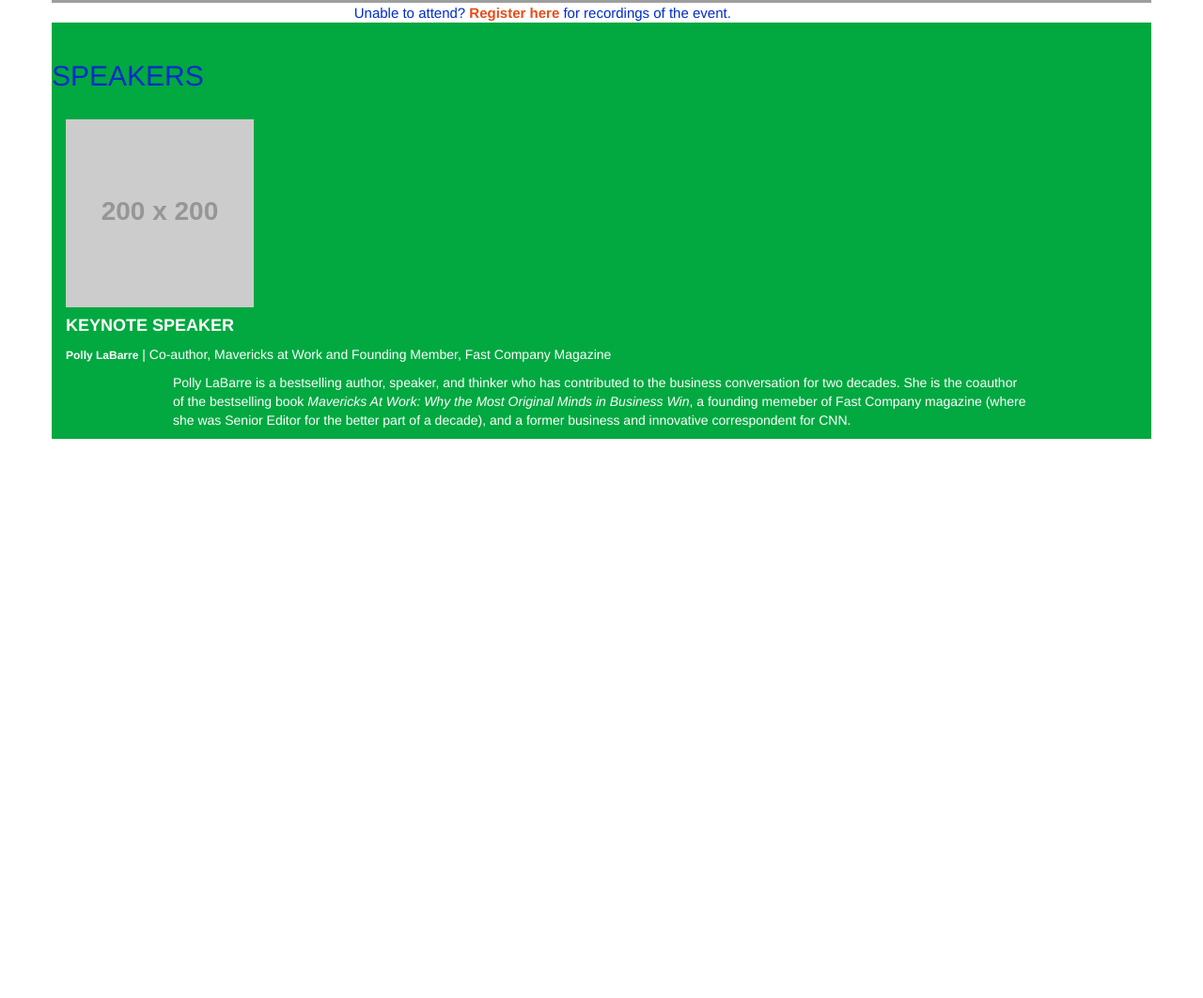
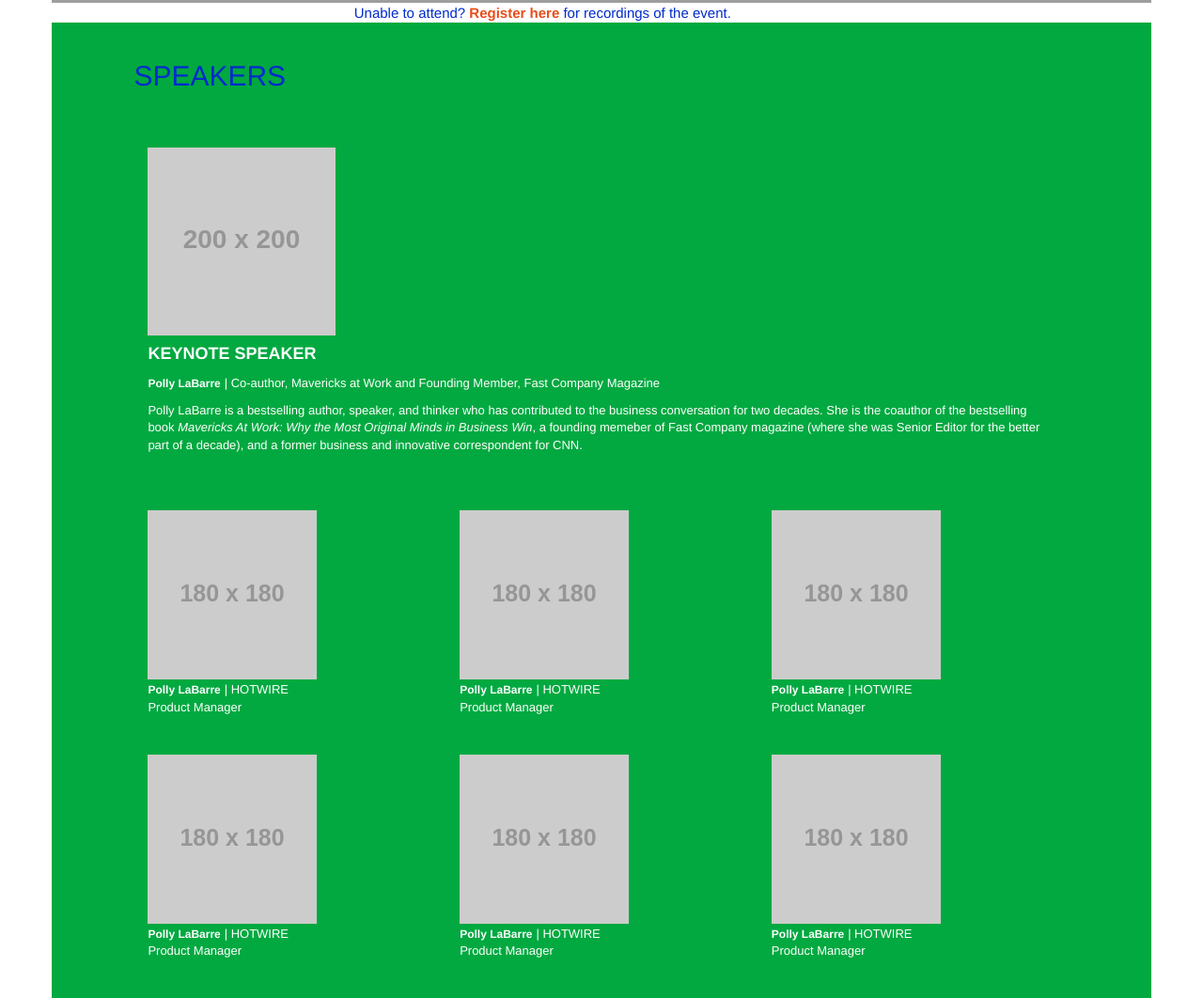
Before and after one commit to iamtracy/optimizely, a website: page src/index.html in a window 1280 px wide. Shown: the part 1337-2399 px from the top of the page at 94% size. Before the commit the page ends 1804 px from the top, so only its background shows below. Drawn offline with nearby package versions, Linux system fonts and the light colour scheme; grey boxes are pictures that could not be loaded; placeholder pictures from the web are drawn by us.

Commit message:
speaker layout

```diff
--- a/src/index.html
+++ b/src/index.html
@@ -51,18 +51,61 @@
     		<h2 class="section-title">SPEAKERS</h2>
     	</div>
     	<!-- Main Speaker Section -->
-    	<div class="row text-xs-center mt-2">
+    	<div class="row text-xs-center primary-speaker-section">
 	    	<div class="col-xs-12">
 	    		<img class="rounded-circle" src="https://www.placehold.it/200x200">
 	    		<h4 class="keynote">KEYNOTE SPEAKER</h4>
-	    		<span class="name">Polly LaBarre</span> <span class="speaker-title">| Co-author, Mavericks at Work and Founding Member, Fast Company Magazine</span>
+	    		<span class="name">Polly LaBarre</span> <span class="speaker-title"> | Co-author, Mavericks at Work and Founding Member, Fast Company Magazine</span>
 	    		<p class="speaker-desc">Polly LaBarre is a bestselling author, speaker, and thinker who has contributed to the business conversation for two decades. She is the coauthor of the bestselling book <i>Mavericks At Work: Why the Most Original Minds in Business Win</i>, a founding memeber of Fast Company magazine (where she was Senior Editor for the better part of a decade), and a former business and innovative correspondent for CNN.</p>
 	    	</div>
     	</div>
     	<!-- ./Main Speaker Section -->
     	<!-- Secondary Speaker Section -->
-    	<div class="row">
-
+    	<div class="row secondary-speaker-section">
+    		<div class="col-xs-12 col-sm-6 col-md-4 text-xs-center">
+    			<img class="rounded-circle" src="https://www.placehold.it/180x180">
+    			<div>
+    				<span class="name">Polly LaBarre</span> <span class="speaker-title"> | HOTWIRE</span>
+    				<div class="secondary-speaker-title">Product Manager</div>
+    			</div>
+    		</div>
+				<div class="col-xs-12 col-sm-6 col-md-4 text-xs-center">
+    			<img class="rounded-circle" src="https://www.placehold.it/180x180">
+    			<div>
+    				<span class="name">Polly LaBarre</span> <span class="speaker-title"> | HOTWIRE</span>
+    				<div class="secondary-speaker-title">Product Manager</div>
+    			</div>
+    		</div>
+				<div class="col-xs-12 col-sm-6 col-md-4 text-xs-center">
+    			<img class="rounded-circle" src="https://www.placehold.it/180x180">
+    			<div>
+    				<span class="name">Polly LaBarre</span> <span class="speaker-title"> | HOTWIRE</span>
+    				<div class="secondary-speaker-title">Product Manager</div>
+    			</div>
+    		</div>
+    	</div>
+    	<div class="row secondary-speaker-section">
+    		<div class="col-xs-12 col-sm-6 col-md-4 text-xs-center">
+    			<img class="rounded-circle" src="https://www.placehold.it/180x180">
+    			<div>
+    				<span class="name">Polly LaBarre</span> <span class="speaker-title"> | HOTWIRE</span>
+    				<div class="secondary-speaker-title">Product Manager</div>
+    			</div>
+    		</div>
+				<div class="col-xs-12 col-sm-6 col-md-4 text-xs-center">
+    			<img class="rounded-circle" src="https://www.placehold.it/180x180">
+    			<div>
+    				<span class="name">Polly LaBarre</span> <span class="speaker-title"> | HOTWIRE</span>
+    				<div class="secondary-speaker-title">Product Manager</div>
+    			</div>
+    		</div>
+				<div class="col-xs-12 col-sm-6 col-md-4 text-xs-center">
+    			<img class="rounded-circle" src="https://www.placehold.it/180x180">
+    			<div>
+    				<span class="name">Polly LaBarre</span> <span class="speaker-title"> | HOTWIRE</span>
+    				<div class="secondary-speaker-title">Product Manager</div>
+    			</div>
+    		</div>
     	</div>
     	<!-- ./End Secondary Speaker Section -->
     </div>
--- a/src/styles/main.css
+++ b/src/styles/main.css
@@ -32,28 +32,6 @@ h1{
 h2.section-title{
 	padding-top: 2rem;
 	padding-bottom: 2rem;
-}
-
-h4.keynote{
-	font-weight: 700;
-	color: #fff;
-	margin-top: 1rem;
-}
-
-span.name{
-	font-weight: 700;
-	font-size: 1.2rem;
-	color: #fff;
-	margin-top: 1rem;
-}
-
-span.speaker-title,
-.speaker-desc{
-	font-weight: 300;
-	font-size: 1.4rem;
-	color: #fff;
-	width: 80%;
-	margin: 1rem auto;
 }
 
 h5{
@@ -92,6 +70,43 @@ Speaker Section
 
 *************/
 
+h4.keynote{
+	font-weight: 700;
+	color: #fff;
+	margin-top: 1rem;
+}
+
+span.name{
+	font-weight: 700;
+	font-size: 1.2rem;
+	color: #fff;
+	margin-top: 1rem;
+}
+
+span.speaker-title,
+.speaker-desc,
+.secondary-speaker-title{
+	font-weight: 300;
+	font-size: 1.3rem;
+	color: #fff;
+	margin: 0 auto;
+}
+
+.speaker-desc{
+	margin-top: 1rem;
+}
+
 .speaker-section{
 	background: #01a940;
+	padding-left: 8%;
+	padding-right: 8%;
 }
+
+.primary-speaker-section{
+	margin-top: 3rem;
+	margin-bottom: 6rem;
+}
+
+.secondary-speaker-section{
+	margin-bottom: 4rem;
+}
```
